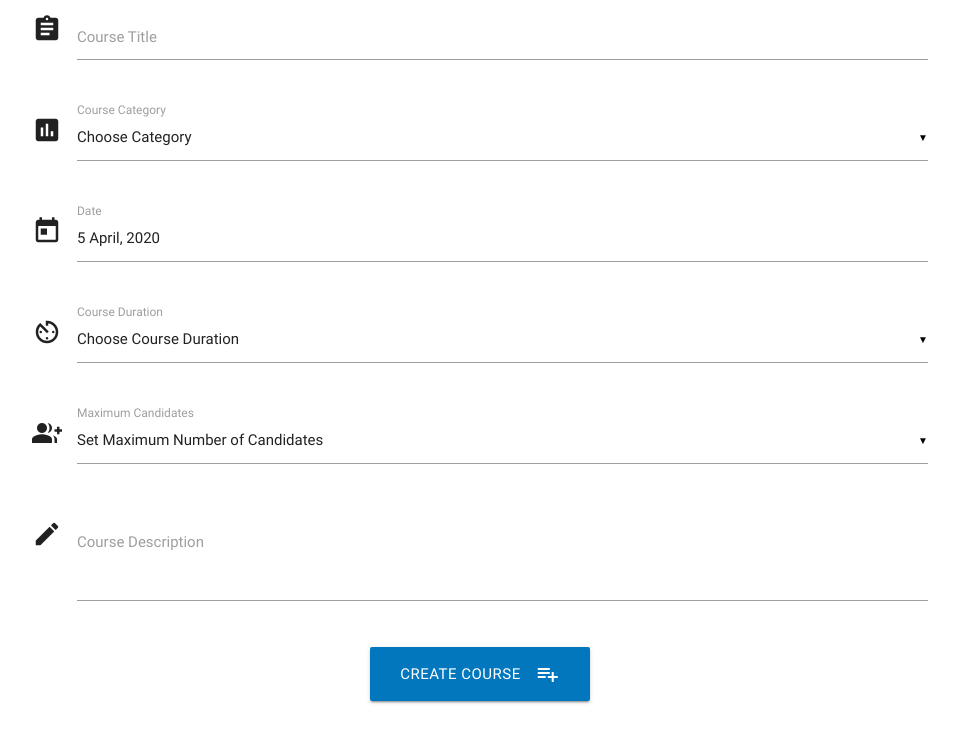
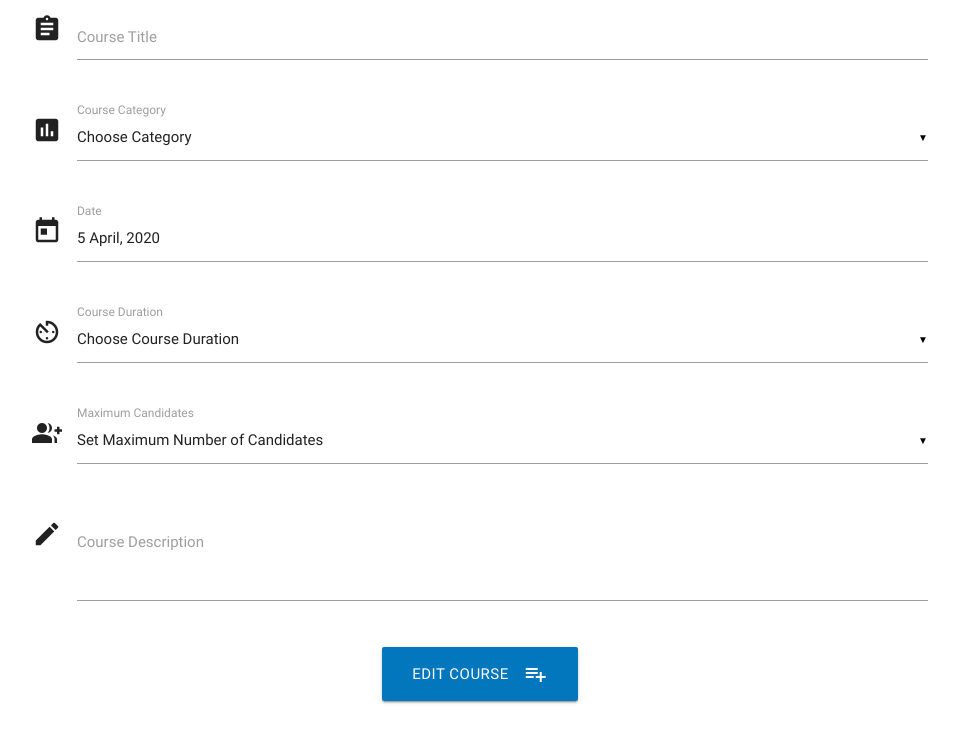
Before and after one commit to damien-meere/Data-Centric-Development-Milestone-Project, a Flask app: template templates/editcourse.html in a window 1280 px wide. Shown: the part 193-934 px from the top of the page, without its empty margins (160-1119 px from the left). Run offline with Flask 2, Linux system fonts and the light colour scheme; the template is opened without the code that fills it, so the values that code supplies are empty; some libraries are stand-ins or nearby versions.

Commit message:
Edit Course details functionality wired up to MongDB courses collection

```diff
--- a/app.py
+++ b/app.py
@@ -42,6 +42,20 @@ def update_course(course_id):
         durations=get_durations,
         sizes=get_sizes)
 
+@app.route('/edit_course/<course_id>', methods=["POST"])
+def edit_course(course_id):
+    courses=mongo.db.courses
+    courses.update({'_id': ObjectId(course_id)},
+    {
+        'category_name': request.form.get('category_name'),
+        'course_name': request.form.get('course_name'),
+        'date': request.form.get('date'),
+        'duration': request.form.get('duration'),
+        'course_description': request.form.get('course_description'),
+        'max_subscriber': request.form.get('max_subscriber')
+    })
+    return redirect(url_for('get_courses'))
+
 if __name__ == '__main__':
     app.run(host=os.environ.get('IP', "0.0.0.0"),
             port=int(os.environ.get('PORT', "5000")),
--- a/templates/editcourse.html
+++ b/templates/editcourse.html
@@ -4,7 +4,7 @@
 <h3>Edit Course</h3>
 
 <div class="row">
-	<form action="{{ url_for('insert_course') }}" method="POST" class="col s12">
+	<form action="{{ url_for('edit_course', course_id=course._id) }}" method="POST" class="col s12">
 		<div class="row">
 			<div class="input-field col s12">
 				<i class="material-icons prefix">assignment</i>
@@ -75,7 +75,7 @@
 			</div>
 		</div>
 		<div class="row btn-centre">
-			<button class="btn waves-effect waves-light btn-large light-blue darken-3" type="submit" >Create Course
+			<button class="btn waves-effect waves-light btn-large light-blue darken-3" type="submit" >Edit Course
                 <i class="material-icons right">playlist_add</i>
             </button>
 		</div>
```
